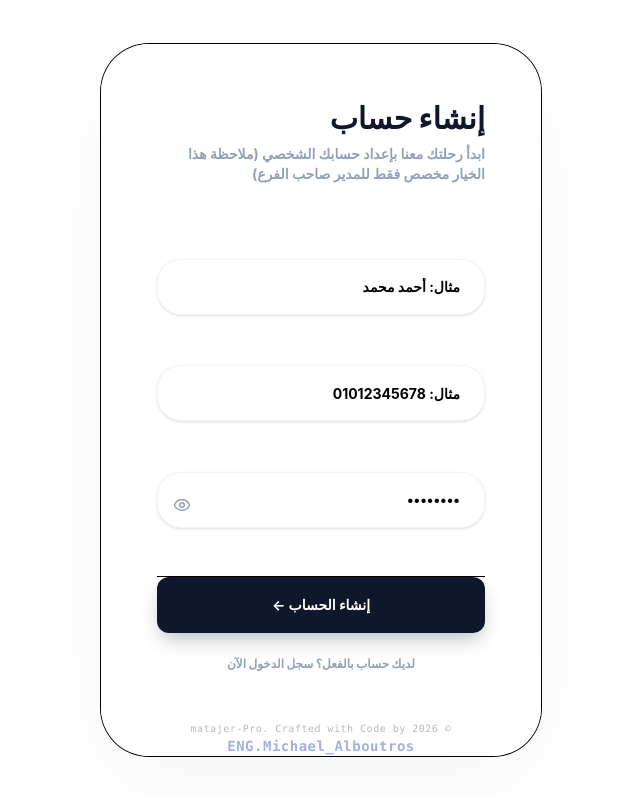
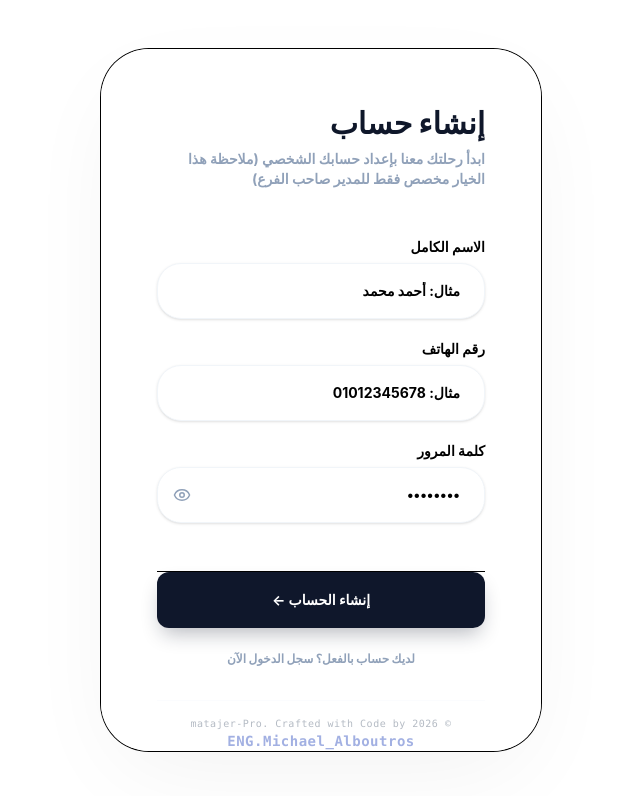
Before and after one commit to maichealalbotrous/matajer-pro-FrontEnd, a React (Vite) app: page /Auth in a window 1280 px wide. Both pictures are taken after a click on the button "ليس لديك حساب؟ انشئ حساباً الآن". Shown: the part 212-1008 px from the top of the page, without its empty margins (319-959 px from the left). Built offline with nearby package versions, Linux system fonts and the light colour scheme.

Commit message:
fix the label for the auth form

```diff
--- a/src/components/Auth_component/LoginForm/LoginForm.jsx
+++ b/src/components/Auth_component/LoginForm/LoginForm.jsx
@@ -16,7 +16,6 @@ export function LoginForm() {
   const [loading, setLoading] = useState(false);
   const navigate = useNavigate();
 
-  // ✅ يتحكم بإظهار/إخفاء كلمة المرور كنص عادي بدل نقاط
   const [showPassword, setShowPassword] = useState(false);
 
   const [formData, setFormData] = useState({
@@ -31,7 +30,6 @@ export function LoginForm() {
     description: ""
   });
 
-  // onSubmit
   const { login } = useAuth();
 
   const onSubmit = (e) => {
@@ -45,9 +43,9 @@ const onSubmit = (e) => {
         login
     });
   };
+
   return (
-
-    <div className="min-h-screen flex items-center justify-center p-4 antialiased " dir="rtl">
+    <div className="min-h-screen flex items-center justify-center p-4 antialiased" dir="rtl">
      {AlertConfig.isVisible && (
         <Public_Alert
           isVisible={AlertConfig.isVisible}
@@ -67,43 +65,54 @@ const onSubmit = (e) => {
           </CardDescription>
         </CardHeader>
 
-        <CardContent className="p-0 space-y-6">
+        <CardContent className="p-0 space-y-5">
+          {/* الاسم الكامل */}
           {!isLoginMode && (
+            <div className="space-y-1.5 text-right">
+              <label className="block text-sm font-bold text-black">
+                الاسم الكامل
+              </label>
               <MyInput
                 placeholder="مثال: أحمد محمد"
-              LabelTitle="الاسم الكامل"
                 className="bg-slate-50 border-none rounded-2xl h-14 px-6 font-bold"
                 value={formData.name}
                 onChange={(e) => setFormData({...formData, name: e.target.value})}
               />
+            </div>
           )}
 
+          {/* رقم الهاتف أو المستخدم */}
+          <div className="space-y-1.5 text-right">
+            <label className="block text-sm font-bold text-black">
+              رقم الهاتف
+            </label>
             <MyInput
               placeholder="مثال: 01012345678"
-            LabelTitle="رقم الهاتف أو المستخدم"
               type="tel"
               className="bg-slate-50 border-none rounded-2xl h-14 px-6 font-bold"
               value={formData.phone}
               onChange={(e) => setFormData({...formData, phone: e.target.value})}
             />
+          </div>
 
-          <div className="space-y-2">
-            {/* ✅ غلاف relative عشان نقدر نحط زر إظهار/إخفاء كلمة المرور فوق الحقل */}
+          {/* كلمة المرور */}
+          <div className="space-y-1.5 text-right">
+            <label className="block text-sm font-bold text-black">
+              كلمة المرور
+            </label>
             <div className="relative">
               <MyInput
                 placeholder="••••••••"
-                LabelTitle="كلمة المرور"
                 type={showPassword ? "text" : "password"}
                 className="bg-slate-50 border-none rounded-2xl h-14 pr-6 pl-12 font-bold"
                 value={formData.password}
                 onChange={(e) => setFormData({...formData, password: e.target.value})}
               />
 
-              {/* ✅ زر إظهار/إخفاء كلمة المرور - بيبدّل بين text و password */}
               <button
                 type="button"
                 onClick={() => setShowPassword((prev) => !prev)}
-                className="absolute left-4 bottom-[14px] text-slate-400 hover:text-slate-600 transition-colors"
+                className="absolute left-4 top-1/2 -translate-y-1/2 text-slate-400 hover:text-slate-600 transition-colors"
                 tabIndex={-1}
                 aria-label={showPassword ? "إخفاء كلمة المرور" : "إظهار كلمة المرور"}
               >
@@ -112,14 +121,14 @@ const onSubmit = (e) => {
             </div>
 
             {isLoginMode && (
-              <div className="flex justify-start px-1">
-                <button className="text-[11px] font-black text-[#3198c1] hover:text-[#257a9c]">نسيت كلمة المرور؟</button>
+              <div className="flex justify-start px-1 pt-1">
+                <button type="button" className="text-[11px] font-black text-[#3198c1] hover:text-[#257a9c]">نسيت كلمة المرور؟</button>
               </div>
             )}
           </div>
         </CardContent>
+
         <CardFooter className="p-0 mt-8 flex flex-col items-center w-full">
-        {/* زر الدخول / إنشاء الحساب */}
           <div className="w-full mb-5">
             <MyButton
               className="bg-slate-900 hover:bg-slate-800 text-white w-full py-3.5 rounded-xl text-sm font-bold transition-all active:scale-[0.99] disabled:opacity-50"
@@ -129,7 +138,6 @@ const onSubmit = (e) => {
             />
           </div>
 
-        {/* زر التبديل بين الدخول والإنشاء */}
           <div className="text-center w-full mb-8">
             <button
               type="button"
@@ -140,7 +148,6 @@ const onSubmit = (e) => {
             </button>
           </div>
 
-        {/* توقيعك الأنيق مدمج بشكل انسيابي هادئ في ذيل البطاقة */}
           <div className="w-full text-center border-t border-slate-100/70 pt-4 opacity-40 hover:opacity-100 transition-opacity duration-300">
             <p className="text-[10px] font-mono tracking-wider text-slate-600">
               © 2026 matajer-Pro. Crafted with Code by{" "}
@@ -150,10 +157,6 @@ const onSubmit = (e) => {
         </CardFooter>
 
       </Card>
-
-
-
     </div>
-
   );
 }
```
Also changed, not shown: 4 other files (tests, documents, lock files or other folders). Lines whose indentation alone changed are shown as unchanged.
